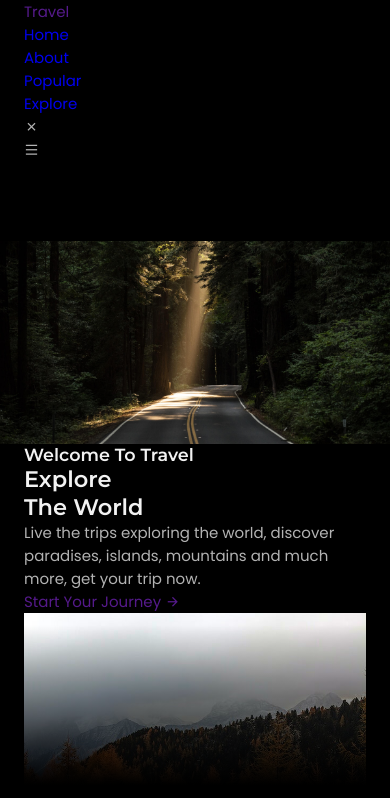
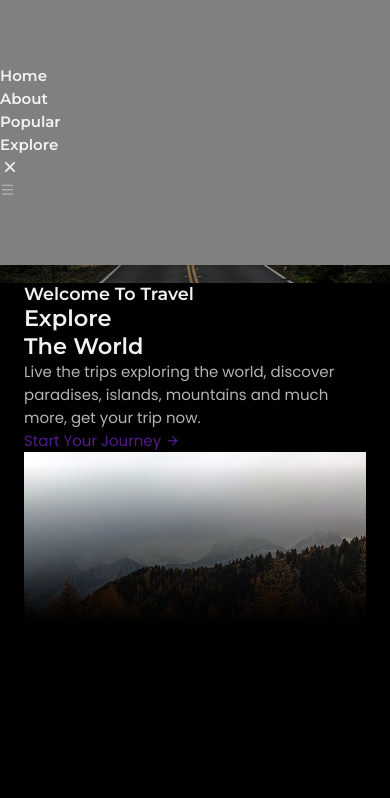
Before and after one commit to smclean4123/Elegant-Travel-Website, a plain HTML site: page index.html in a window 390 px wide. Shown: the top 798 px of the page. Drawn offline with nearby package versions, Linux system fonts and the light colour scheme.

Commit message:
some header and nav css work up

```diff
--- a/assets/css/styles.css
+++ b/assets/css/styles.css
@@ -124,9 +124,43 @@ img {
 }
 
 /*=============== HEADER & NAV ===============*/
+.header{
+  position: fixed;
+  width: 100%;
+  background-color: transparent;
+  top: 0;
+  left: 0;
+  z-index: var(--z-fixed)
+}
 
+.nav__logo{
+  color: var(--title-color);
+  font-family: var(--second-font);
+  font-weight: var(--font-semi-bold);
+}
+
+.nav__toggle,
+.nav__close{
+  display: flex;
+  font-size: 1.25rem;
+  color: var(--title-color);
+  cursor: pointer;
+}
 
 /* Navigation for mobile devices */
+@media screen and (max-width: 1023px){
+  .nav__menu{
+    position: fixed;
+    top: 0;
+    left: 0;
+    background-color: grey;
+    width: 100%;
+    padding-block: 4rem;
+    backdrop-filter: blur(24px);
+    -webkit-backdrop-filter: blur(24px); /* For Safari*/
+  }
+
+}
 
 
 /* Show menu */
```
